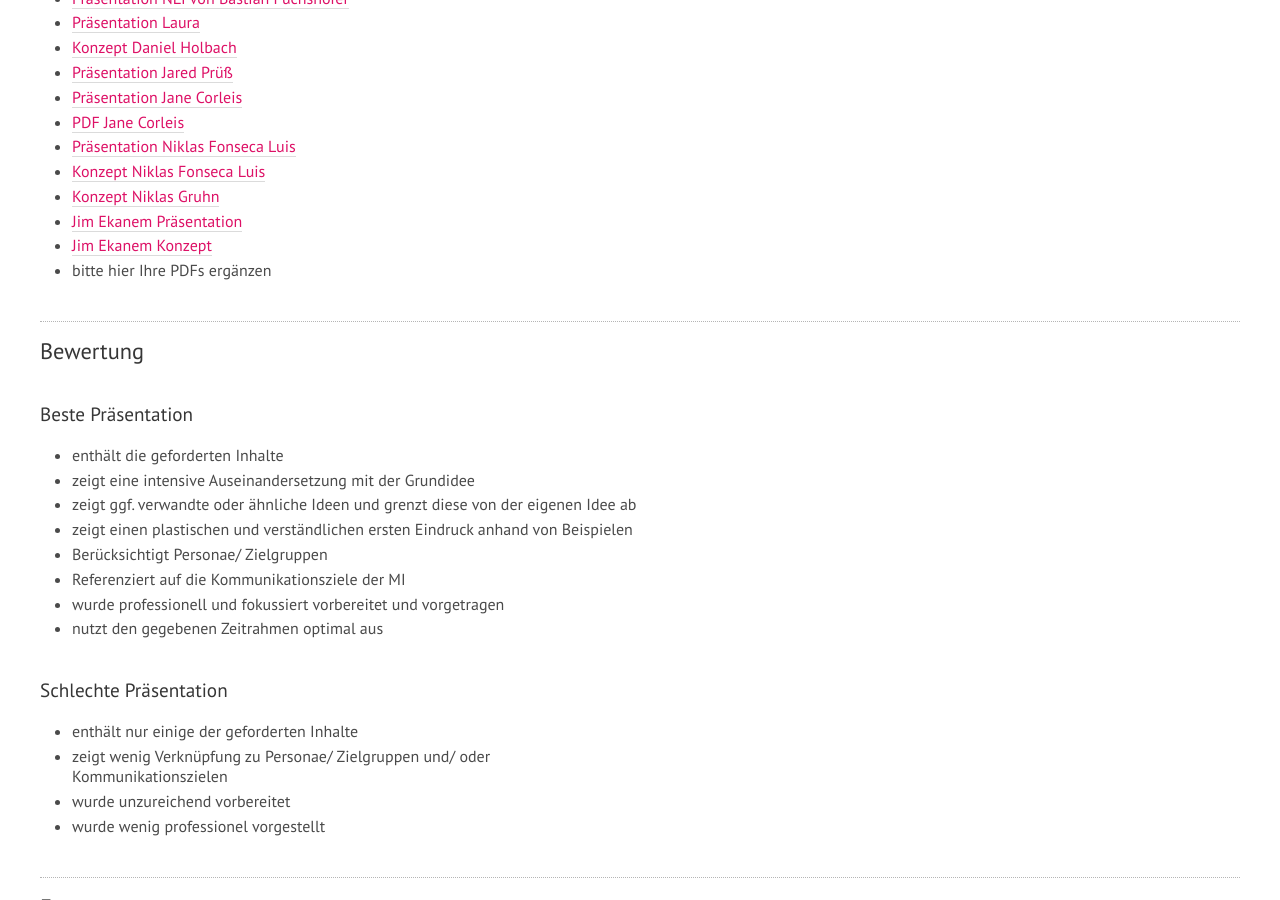
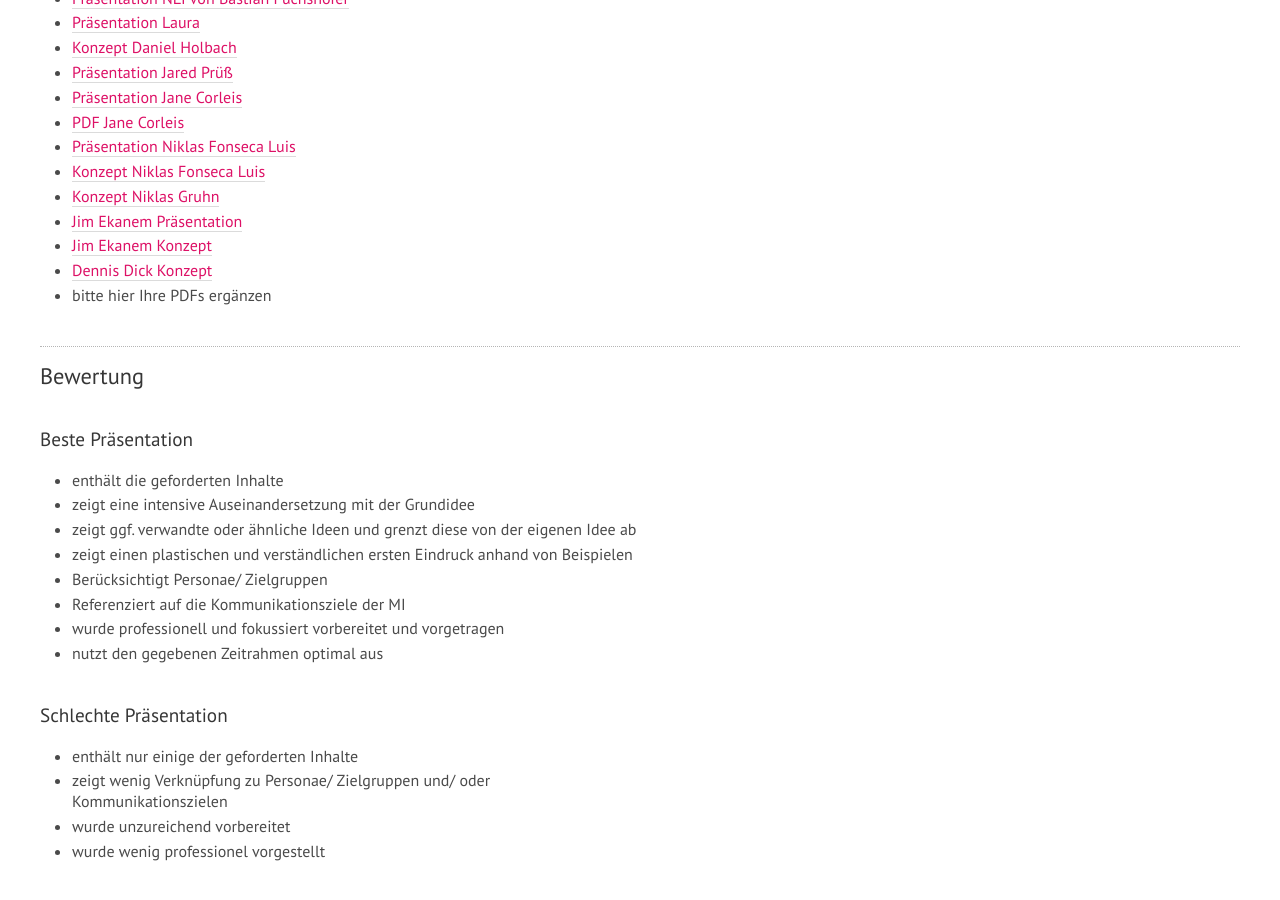
Before and after one commit to th-koeln/mi-wpf-digitale-kommunikation, a Jekyll site: the page built from _lehrveranstaltungen/fr-praesentation-ideen.md, in a window 1280 px wide and 900 px high, scrolled down 959 px. Built offline with Jekyll 4.4.1, drawn with Linux system fonts in a browser that asks for light colours; nearby versions of some CDN libraries.

Commit message:
Update fr-praesentation-ideen.md

```diff
--- a/_lehrveranstaltungen/fr-praesentation-ideen.md
+++ b/_lehrveranstaltungen/fr-praesentation-ideen.md
@@ -38,6 +38,7 @@ Dazu bitte ein kurzes PDF erstellen und hier verlinken. Das PDF bitte auch ausge
 - [Konzept Niklas Gruhn](../../download/Konzeptidee%20-%20Niklas%20Gruhn.pdf)
 - [Jim Ekanem Präsentation](../../download/Präsi_Jim_Typographie.pdf )
 - [Jim Ekanem Konzept](../../download/Konzept_Jim_Typographie.pdf  )
+- [Dennis Dick Konzept](../../download/Bildsprache_Dennis_Dick.pdf )
 - bitte hier Ihre PDFs ergänzen
 
 ## Bewertung
```
